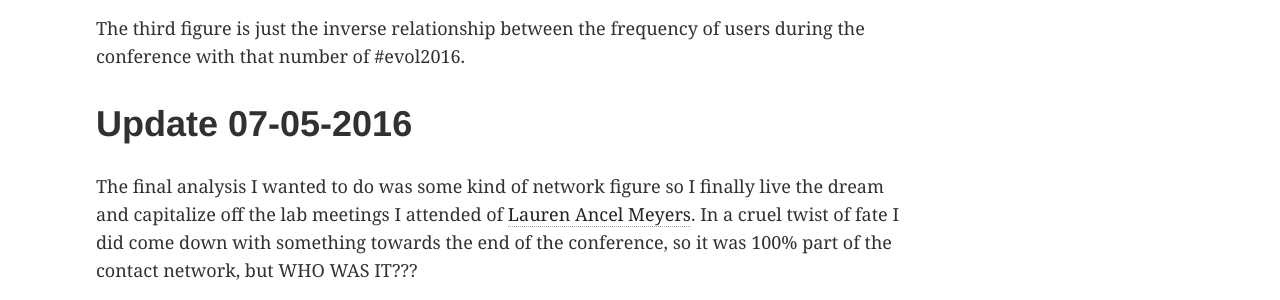
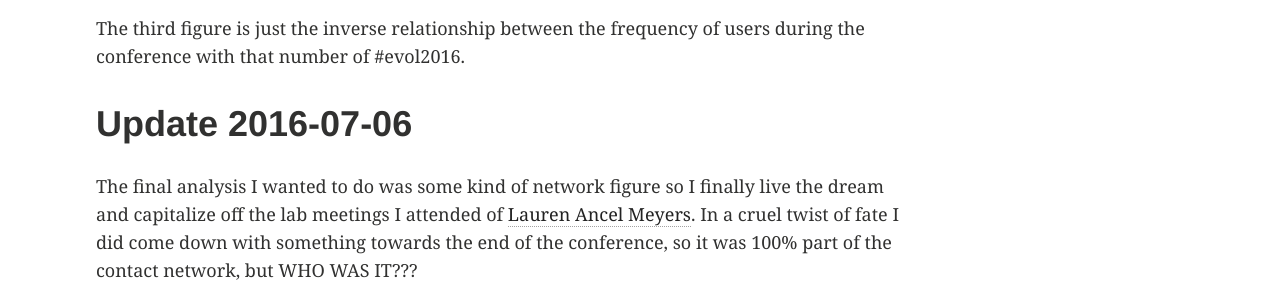
Before and after one commit to thomas-keller/thomas-keller.github.io, a Jekyll site: the page built from _posts/articles/2016-06-25-I-analyzed-evolution-2016-twitter-and-you-can-too-for-other-conferences.md, in a window 1280 px wide and 900 px high, scrolled down 6928 px. Shown: the part 157-457 px from the top of the window. Built offline with Jekyll 4.4.1, drawn with Linux system fonts in a browser that asks for light colours; comment, search, counter and statistics services are not loaded.

Commit message:
updated post

```diff
--- a/_posts/articles/2016-06-25-I-analyzed-evolution-2016-twitter-and-you-can-too-for-other-conferences.md
+++ b/_posts/articles/2016-06-25-I-analyzed-evolution-2016-twitter-and-you-can-too-for-other-conferences.md
@@ -130,7 +130,7 @@ To summarize, in the real business world there are way fancier linear regression
 
 The third figure is just the inverse relationship between the frequency of users during the conference with that number of #evol2016.
 
-# Update 07-05-2016
+# Update 2016-07-06
 
 The final analysis I wanted to do was some kind of network figure so I finally live the dream and capitalize off the lab meetings I attended of [Lauren Ancel Meyers](http://www.bio.utexas.edu/research/meyers/). In a cruel twist of fate I did come down with something towards the end of the conference, so it was 100% part of the contact network, but WHO WAS IT???
 
```
